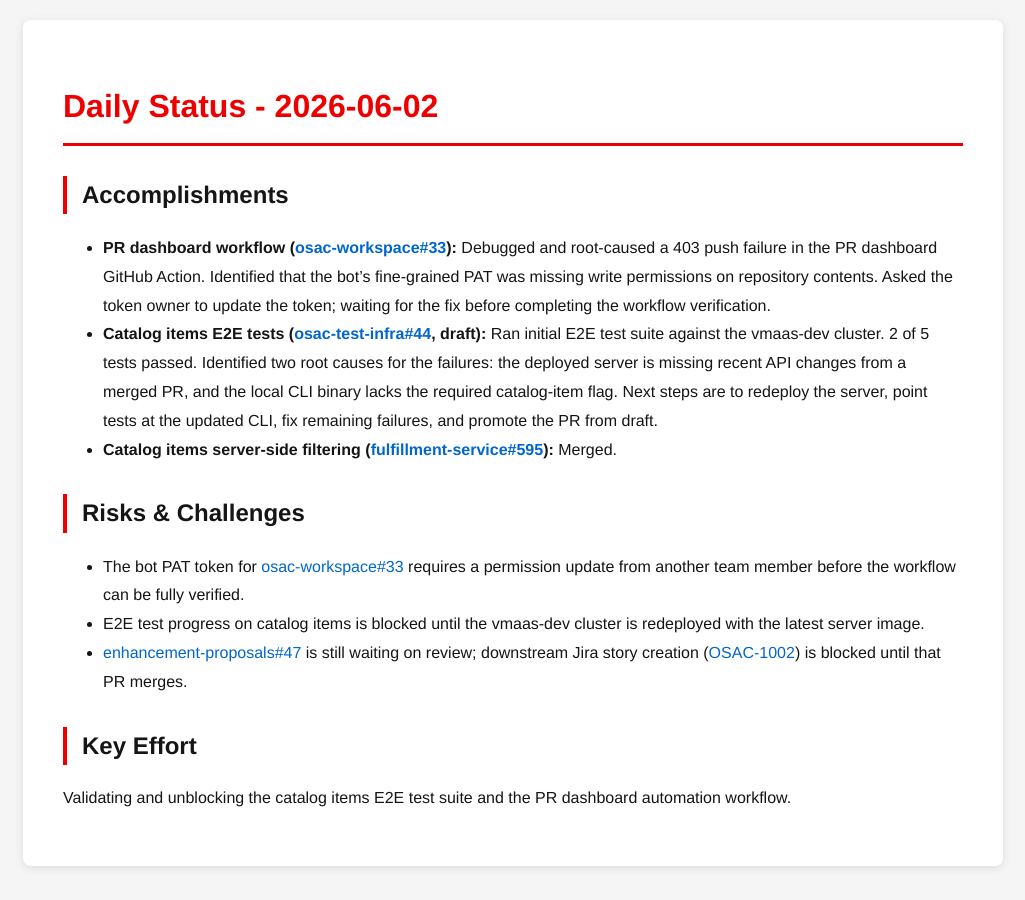
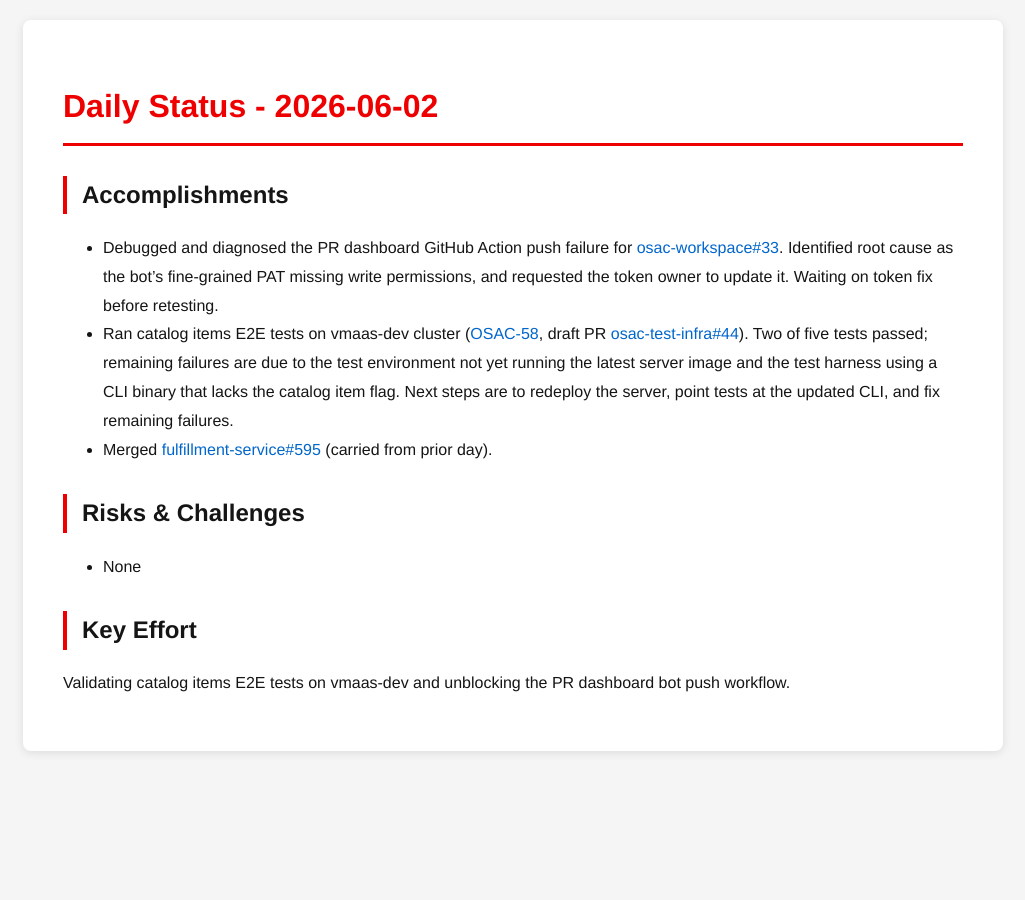
Before and after one commit to tzvatot/daily-status, a Jekyll site: the page built from 2026-06-02.md, in a window 1280 px wide. Shown: the whole page, without its empty margins (127-1152 px from the left). Built offline with Jekyll 4.4.1, drawn with Linux system fonts in a browser that asks for light colours.

Commit message:
Daily status update - 2026-06-02

```diff
--- a/2026-06-02.md
+++ b/2026-06-02.md
@@ -7,14 +7,12 @@ date: 2026-06-02
 # Daily Status - 2026-06-02
 
 ## Accomplishments
-- **PR dashboard workflow ([osac-workspace#33](https://github.com/osac-project/osac-workspace/pull/33)):** Debugged and root-caused a 403 push failure in the PR dashboard GitHub Action. Identified that the bot's fine-grained PAT was missing write permissions on repository contents. Asked the token owner to update the token; waiting for the fix before completing the workflow verification.
-- **Catalog items E2E tests ([osac-test-infra#44](https://github.com/osac-project/osac-test-infra/pull/44), draft):** Ran initial E2E test suite against the vmaas-dev cluster. 2 of 5 tests passed. Identified two root causes for the failures: the deployed server is missing recent API changes from a merged PR, and the local CLI binary lacks the required catalog-item flag. Next steps are to redeploy the server, point tests at the updated CLI, fix remaining failures, and promote the PR from draft.
-- **Catalog items server-side filtering ([fulfillment-service#595](https://github.com/osac-project/fulfillment-service/pull/595)):** Merged.
+- Debugged and diagnosed the PR dashboard GitHub Action push failure for [osac-workspace#33](https://github.com/osac-project/osac-workspace/pull/33). Identified root cause as the bot's fine-grained PAT missing write permissions, and requested the token owner to update it. Waiting on token fix before retesting.
+- Ran catalog items E2E tests on vmaas-dev cluster ([OSAC-58](https://redhat.atlassian.net/browse/OSAC-58), draft PR [osac-test-infra#44](https://github.com/osac-project/osac-test-infra/pull/44)). Two of five tests passed; remaining failures are due to the test environment not yet running the latest server image and the test harness using a CLI binary that lacks the catalog item flag. Next steps are to redeploy the server, point tests at the updated CLI, and fix remaining failures.
+- Merged [fulfillment-service#595](https://github.com/osac-project/fulfillment-service/pull/595) (carried from prior day).
 
 ## Risks & Challenges
-- The bot PAT token for [osac-workspace#33](https://github.com/osac-project/osac-workspace/pull/33) requires a permission update from another team member before the workflow can be fully verified.
-- E2E test progress on catalog items is blocked until the vmaas-dev cluster is redeployed with the latest server image.
-- [enhancement-proposals#47](https://github.com/osac-project/enhancement-proposals/pull/47) is still waiting on review; downstream Jira story creation ([OSAC-1002](https://redhat.atlassian.net/browse/OSAC-1002)) is blocked until that PR merges.
+- None
 
 ## Key Effort
-Validating and unblocking the catalog items E2E test suite and the PR dashboard automation workflow.
+Validating catalog items E2E tests on vmaas-dev and unblocking the PR dashboard bot push workflow.
```
